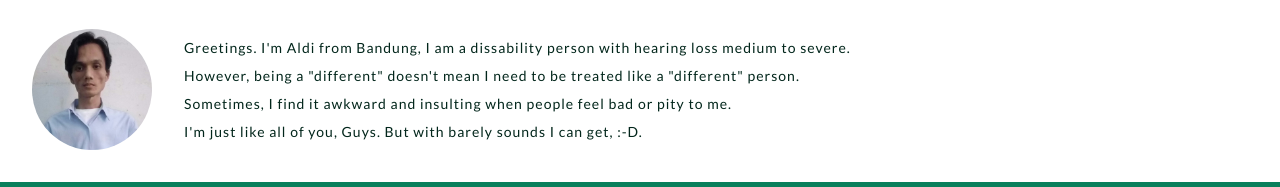
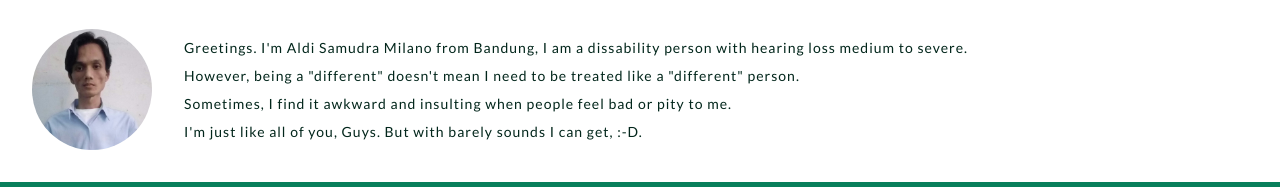
Before and after one commit to aldi-milano/submission-HTML-dicoding, a plain HTML site: page index.html in a window 1280 px wide. Shown: the part 2953-3140 px from the top of the page. Drawn offline with Linux system fonts and the light colour scheme.

Commit message:
little edit

```diff
--- a/index.html
+++ b/index.html
@@ -78,8 +78,8 @@
           <div class="container__flex">
             <img src="./assets/foto.jpg" alt="photo" class="aside__img" />
             <p class="aside__desc">
-              Greetings. I'm Aldi from Bandung, I am a dissability person with
-              hearing loss medium to severe.<br />
+              Greetings. I'm Aldi Samudra Milano from Bandung, I am a
+              dissability person with hearing loss medium to severe.<br />
               However, being a "different" doesn't mean I need to be treated
               like a "different" person.<br />
               Sometimes, I find it awkward and insulting when people feel bad or
```
